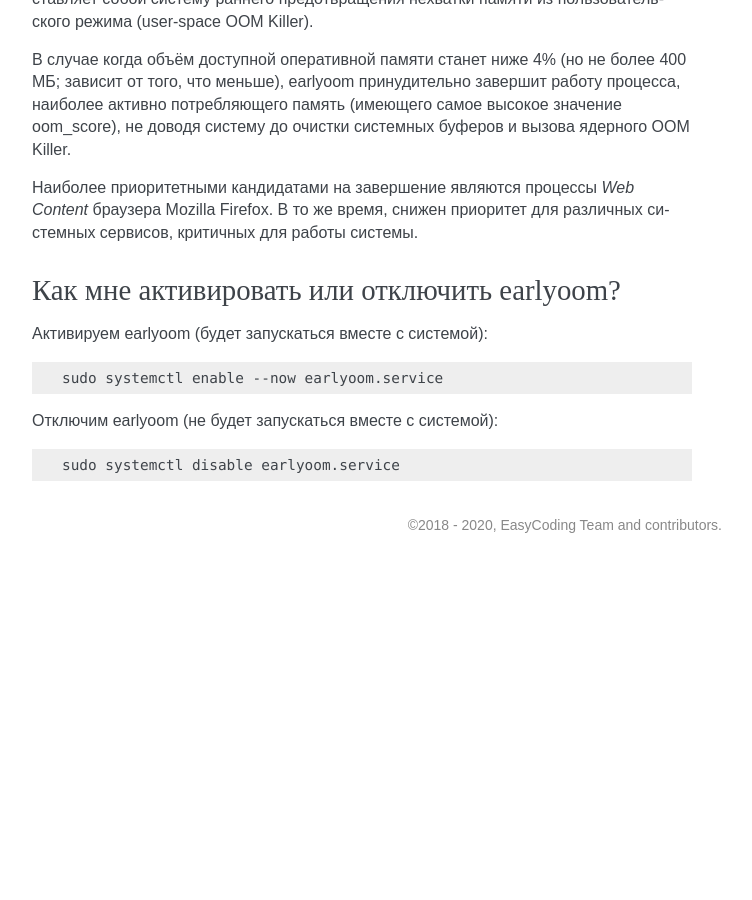
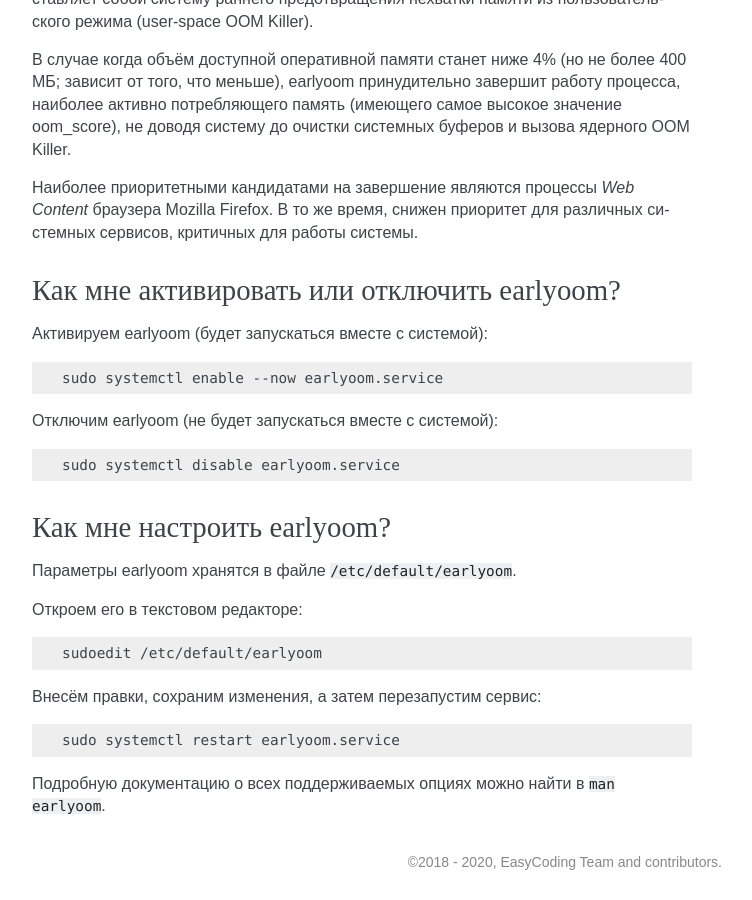
Before and after one commit to RussianFedora/FAQ, a Sphinx documentation site: the page built from source/using-applications.rst, in a window 1280 px wide and 900 px high, scrolled down 21147 px. Shown: the whole window, without its empty margins (388-1140 px from the left). Built offline with Sphinx 7.4.7, drawn with Linux system fonts in a browser that asks for light colours; before the commit the page ends 21710 px from its top, so only the background shows below that; some of the changed text lies outside the part shown.

Commit message:
Added question about configuring earlyoom.

```diff
--- a/source/using-applications.rst
+++ b/source/using-applications.rst
@@ -1170,3 +1170,25 @@ Cгенерируем файл с контрольными суммами SHA2 (
 .. code-block:: text
 
     sudo systemctl disable earlyoom.service
+
+.. index:: oom, kernel, earlyoom, config
+.. _earlyoom-configure:
+
+Как мне настроить earlyoom?
+================================
+
+Параметры earlyoom хранятся в файле ``/etc/default/earlyoom``.
+
+Откроем его в текстовом редакторе:
+
+.. code-block:: text
+
+    sudoedit /etc/default/earlyoom
+
+Внесём правки, сохраним изменения, а затем перезапустим сервис:
+
+.. code-block:: text
+
+    sudo systemctl restart earlyoom.service
+
+Подробную документацию о всех поддерживаемых опциях можно найти в ``man earlyoom``.
```
